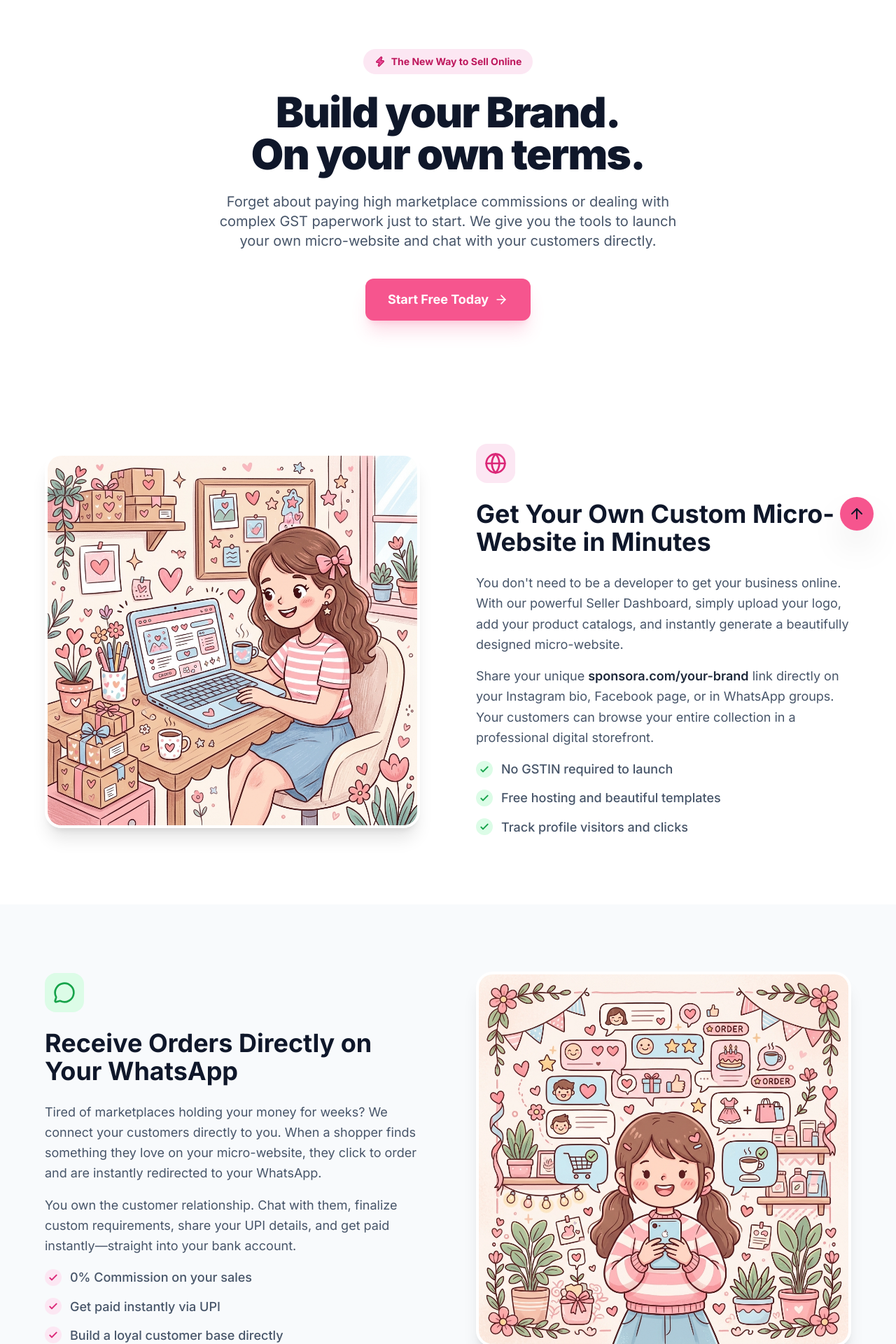
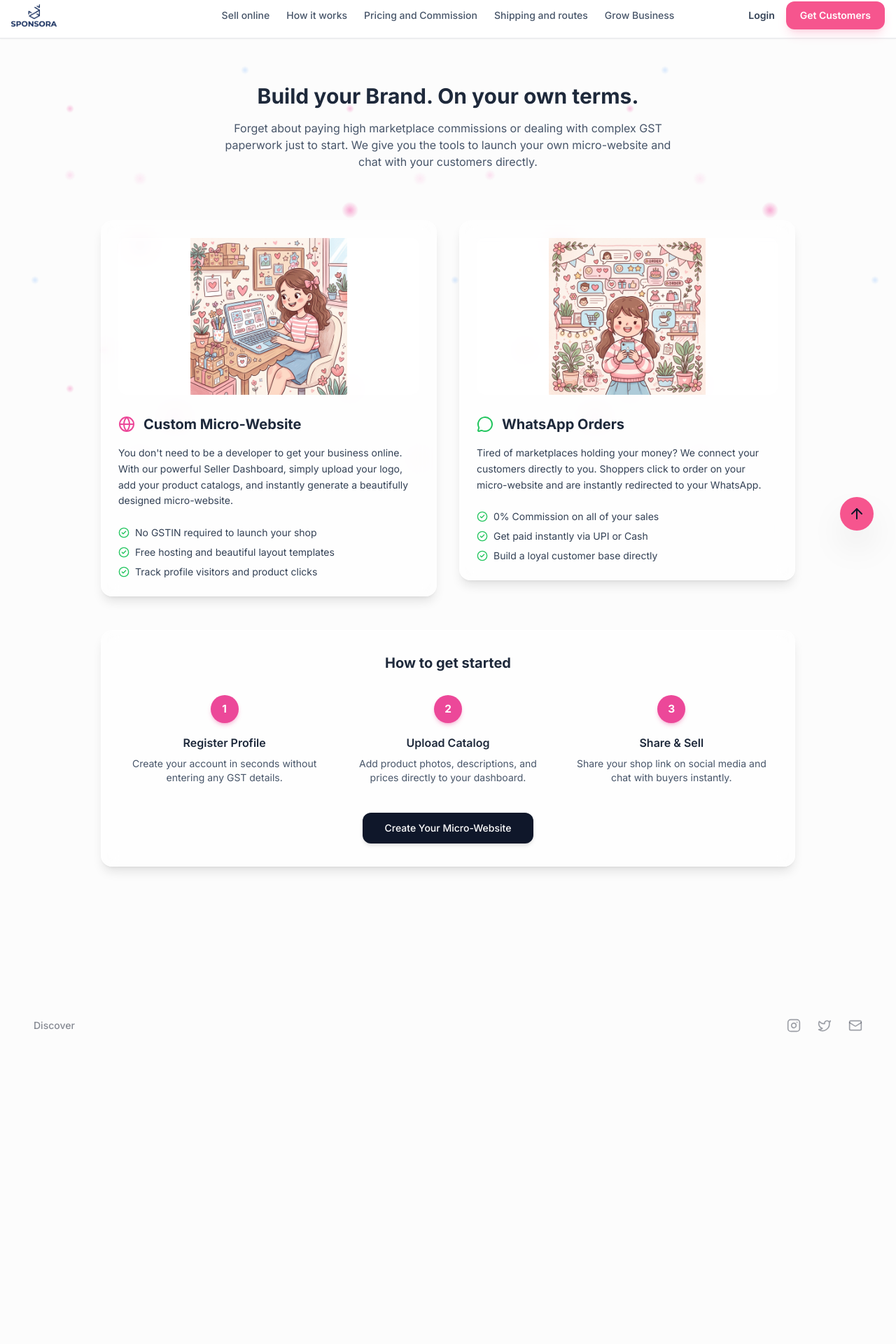
Before and after one commit to Db8067/Sponsora, a Next.js app in the folder main-app/: page /sell-online in a window 1280 px wide. Shown: the part 10-1930 px from the top of the page at 70% size. After the commit the page ends 1517 px from the top, so only its background shows below. Built offline with nearby package versions, Linux system fonts and the light colour scheme.

Commit message:
Refactor sell-online page for mixed grid layout and transparent backgrounds

```diff
--- a/main-app/app/sell-online/page.tsx
+++ b/main-app/app/sell-online/page.tsx
@@ -1,162 +1,121 @@
 import React from 'react';
 import Link from 'next/link';
-import { ArrowRight, Globe, MessageCircle, Store, Zap } from 'lucide-react';
+import { CheckCircle2, Globe, MessageCircle } from 'lucide-react';
+import SellerNavbar from '@/components/SellerNavbar';
 
 export default function SellOnlinePage() {
   return (
-    <div className="flex flex-col min-h-screen bg-white dark:bg-slate-900">
+    <div className="flex flex-col min-h-screen bg-transparent">
+
+      {/* Navbar imported from the root layout */}
+      <SellerNavbar />
 
       {/* Hero Section */}
-      <section className="relative py-20 px-4 overflow-hidden">
-        <div className="absolute top-0 inset-x-0 h-[300px] bg-gradient-to-b from-pink-50 to-white dark:from-slate-800 dark:to-slate-900 -z-10"></div>
-        <div className="container mx-auto max-w-5xl text-center">
-          <div className="inline-flex items-center gap-2 bg-pink-100 text-pink-700 dark:bg-pink-900/30 dark:text-pink-300 px-4 py-2 rounded-full font-bold text-sm mb-6">
-            <Zap className="w-4 h-4 fill-pink-500" />
-            The New Way to Sell Online
+      <section className="py-12 px-4 text-center max-w-4xl mx-auto mt-4">
+        <h1 className="text-2xl md:text-3xl font-bold text-slate-800 dark:text-white mb-4">
+          Build your Brand. On your own terms.
+        </h1>
+        <p className="text-sm md:text-base text-slate-600 dark:text-slate-300 max-w-2xl mx-auto leading-relaxed">
+          Forget about paying high marketplace commissions or dealing with complex GST paperwork just to start. We give you the tools to launch your own micro-website and chat with your customers directly.
+        </p>
+      </section>
+
+      {/* Mixed Content Section */}
+      <section className="py-6 px-4 max-w-5xl mx-auto w-full">
+        {/* Grid layout with fixed sizes for readability */}
+        <div className="grid grid-cols-1 md:grid-cols-2 gap-8 items-start">
+
+          {/* Card 1 */}
+          <div className="flex flex-col gap-4 bg-white/60 dark:bg-slate-800/60 p-6 rounded-2xl backdrop-blur-md border border-white/40 dark:border-white/10 shadow-lg">
+            <img
+              src="/images/sell_online_1.png"
+              className="w-full h-auto rounded-xl object-contain max-h-56 bg-white/50 dark:bg-slate-900/50"
+              alt="Micro-website"
+            />
+            <div className="flex items-center gap-3 mt-3">
+              <Globe className="w-6 h-6 text-pink-500" />
+              <h2 className="text-lg md:text-xl font-bold text-slate-800 dark:text-white">Custom Micro-Website</h2>
+            </div>
+            <p className="text-sm text-slate-700 dark:text-slate-300 leading-relaxed">
+              You don't need to be a developer to get your business online. With our powerful Seller Dashboard, simply upload your logo, add your product catalogs, and instantly generate a beautifully designed micro-website.
+            </p>
+            <ul className="text-sm space-y-2 mt-2">
+              <li className="flex items-center gap-2 text-slate-700 dark:text-slate-300">
+                <CheckCircle2 className="w-4 h-4 text-green-500 flex-shrink-0" />
+                <span>No GSTIN required to launch your shop</span>
+              </li>
+              <li className="flex items-center gap-2 text-slate-700 dark:text-slate-300">
+                <CheckCircle2 className="w-4 h-4 text-green-500 flex-shrink-0" />
+                <span>Free hosting and beautiful layout templates</span>
+              </li>
+              <li className="flex items-center gap-2 text-slate-700 dark:text-slate-300">
+                <CheckCircle2 className="w-4 h-4 text-green-500 flex-shrink-0" />
+                <span>Track profile visitors and product clicks</span>
+              </li>
+            </ul>
           </div>
-          <h1 className="text-4xl md:text-6xl font-black text-slate-900 dark:text-white leading-tight mb-6 tracking-tight">
-            Build your Brand.<br className="hidden sm:block"/> On your own terms.
-          </h1>
-          <p className="text-lg md:text-xl text-slate-600 dark:text-slate-300 max-w-2xl mx-auto mb-10 leading-relaxed">
-            Forget about paying high marketplace commissions or dealing with complex GST paperwork just to start. We give you the tools to launch your own micro-website and chat with your customers directly.
-          </p>
-          <div className="flex flex-col sm:flex-row items-center justify-center gap-4">
-            <Link href="/seller/register" className="w-full sm:w-auto bg-primary hover:bg-primary-dark text-white px-8 py-4 rounded-xl font-bold text-lg shadow-xl shadow-primary/20 hover:scale-105 transition-all flex items-center justify-center gap-2">
-              Start Free Today
-              <ArrowRight className="w-5 h-5" />
-            </Link>
+
+          {/* Card 2 */}
+          <div className="flex flex-col gap-4 bg-white/60 dark:bg-slate-800/60 p-6 rounded-2xl backdrop-blur-md border border-white/40 dark:border-white/10 shadow-lg">
+            <img
+              src="/images/sell_online_2.png"
+              className="w-full h-auto rounded-xl object-contain max-h-56 bg-white/50 dark:bg-slate-900/50"
+              alt="WhatsApp Orders"
+            />
+            <div className="flex items-center gap-3 mt-3">
+              <MessageCircle className="w-6 h-6 text-green-500" />
+              <h2 className="text-lg md:text-xl font-bold text-slate-800 dark:text-white">WhatsApp Orders</h2>
+            </div>
+            <p className="text-sm text-slate-700 dark:text-slate-300 leading-relaxed">
+              Tired of marketplaces holding your money? We connect your customers directly to you. Shoppers click to order on your micro-website and are instantly redirected to your WhatsApp.
+            </p>
+            <ul className="text-sm space-y-2 mt-2">
+              <li className="flex items-center gap-2 text-slate-700 dark:text-slate-300">
+                <CheckCircle2 className="w-4 h-4 text-green-500 flex-shrink-0" />
+                <span>0% Commission on all of your sales</span>
+              </li>
+              <li className="flex items-center gap-2 text-slate-700 dark:text-slate-300">
+                <CheckCircle2 className="w-4 h-4 text-green-500 flex-shrink-0" />
+                <span>Get paid instantly via UPI or Cash</span>
+              </li>
+              <li className="flex items-center gap-2 text-slate-700 dark:text-slate-300">
+                <CheckCircle2 className="w-4 h-4 text-green-500 flex-shrink-0" />
+                <span>Build a loyal customer base directly</span>
+              </li>
+            </ul>
+          </div>
+
+        </div>
+
+        {/* Steps / Process */}
+        <div className="mt-12 mb-16 bg-white/60 dark:bg-slate-800/60 p-8 rounded-2xl backdrop-blur-md border border-white/40 dark:border-white/10 shadow-lg">
+          <h2 className="text-xl font-bold text-slate-800 dark:text-white mb-8 text-center">How to get started</h2>
+
+          <div className="grid grid-cols-1 sm:grid-cols-3 gap-8 text-center">
+            <div className="flex flex-col items-center">
+              <div className="w-10 h-10 bg-pink-500 text-white shadow-md shadow-pink-500/30 rounded-full flex items-center justify-center font-bold mx-auto mb-4">1</div>
+              <h3 className="font-semibold text-slate-800 dark:text-white text-sm md:text-base">Register Profile</h3>
+              <p className="text-xs md:text-sm text-slate-600 dark:text-slate-400 mt-2 px-2">Create your account in seconds without entering any GST details.</p>
+            </div>
+            <div className="flex flex-col items-center">
+              <div className="w-10 h-10 bg-pink-500 text-white shadow-md shadow-pink-500/30 rounded-full flex items-center justify-center font-bold mx-auto mb-4">2</div>
+              <h3 className="font-semibold text-slate-800 dark:text-white text-sm md:text-base">Upload Catalog</h3>
+              <p className="text-xs md:text-sm text-slate-600 dark:text-slate-400 mt-2 px-2">Add product photos, descriptions, and prices directly to your dashboard.</p>
+            </div>
+            <div className="flex flex-col items-center">
+              <div className="w-10 h-10 bg-pink-500 text-white shadow-md shadow-pink-500/30 rounded-full flex items-center justify-center font-bold mx-auto mb-4">3</div>
+              <h3 className="font-semibold text-slate-800 dark:text-white text-sm md:text-base">Share & Sell</h3>
+              <p className="text-xs md:text-sm text-slate-600 dark:text-slate-400 mt-2 px-2">Share your shop link on social media and chat with buyers instantly.</p>
+            </div>
+          </div>
+
+          <div className="mt-10 text-center">
+              <Link href="/seller/register" className="inline-block bg-slate-900 dark:bg-white text-white dark:text-slate-900 px-8 py-3 rounded-xl font-medium text-sm shadow-md hover:opacity-90 transition-opacity">
+                Create Your Micro-Website
+              </Link>
           </div>
         </div>
-      </section>
 
-      {/* Feature 1: Micro-website */}
-      <section className="py-16 md:py-24 px-4 bg-white dark:bg-slate-900">
-        <div className="container mx-auto max-w-6xl">
-          <div className="flex flex-col md:flex-row items-center gap-12 md:gap-20">
-            {/* Image */}
-            <div className="flex-1 w-full order-2 md:order-1 relative">
-              <div className="absolute inset-0 bg-blue-100 dark:bg-blue-900/20 rounded-3xl transform rotate-3 scale-105 -z-10"></div>
-              <img
-                src="/images/sell_online_1.png"
-                alt="Manage your micro-website"
-                className="w-full h-auto rounded-3xl shadow-xl object-cover border-4 border-white dark:border-slate-800"
-              />
-            </div>
-
-            {/* Content */}
-            <div className="flex-1 order-1 md:order-2">
-              <div className="w-14 h-14 bg-pink-100 text-pink-600 rounded-2xl flex items-center justify-center mb-6">
-                <Globe className="w-8 h-8" />
-              </div>
-              <h2 className="text-3xl md:text-4xl font-bold text-slate-900 dark:text-white mb-6 leading-tight">
-                Get Your Own Custom Micro-Website in Minutes
-              </h2>
-              <div className="space-y-4 text-slate-600 dark:text-slate-300 text-lg leading-relaxed">
-                <p>
-                  You don't need to be a developer to get your business online. With our powerful Seller Dashboard, simply upload your logo, add your product catalogs, and instantly generate a beautifully designed micro-website.
-                </p>
-                <p>
-                  Share your unique <span className="font-semibold text-slate-800 dark:text-slate-200">sponsora.com/your-brand</span> link directly on your Instagram bio, Facebook page, or in WhatsApp groups. Your customers can browse your entire collection in a professional digital storefront.
-                </p>
-                <ul className="space-y-3 mt-6">
-                  <li className="flex items-center gap-3">
-                    <div className="w-6 h-6 rounded-full bg-green-100 text-green-600 flex items-center justify-center shrink-0">
-                      <svg className="w-4 h-4" fill="none" viewBox="0 0 24 24" stroke="currentColor"><path strokeLinecap="round" strokeLinejoin="round" strokeWidth="3" d="M5 13l4 4L19 7"></path></svg>
-                    </div>
-                    <span className="font-medium">No GSTIN required to launch</span>
-                  </li>
-                  <li className="flex items-center gap-3">
-                    <div className="w-6 h-6 rounded-full bg-green-100 text-green-600 flex items-center justify-center shrink-0">
-                      <svg className="w-4 h-4" fill="none" viewBox="0 0 24 24" stroke="currentColor"><path strokeLinecap="round" strokeLinejoin="round" strokeWidth="3" d="M5 13l4 4L19 7"></path></svg>
-                    </div>
-                    <span className="font-medium">Free hosting and beautiful templates</span>
-                  </li>
-                  <li className="flex items-center gap-3">
-                    <div className="w-6 h-6 rounded-full bg-green-100 text-green-600 flex items-center justify-center shrink-0">
-                      <svg className="w-4 h-4" fill="none" viewBox="0 0 24 24" stroke="currentColor"><path strokeLinecap="round" strokeLinejoin="round" strokeWidth="3" d="M5 13l4 4L19 7"></path></svg>
-                    </div>
-                    <span className="font-medium">Track profile visitors and clicks</span>
-                  </li>
-                </ul>
-              </div>
-            </div>
-          </div>
-        </div>
-      </section>
-
-      {/* Feature 2: WhatsApp Orders */}
-      <section className="py-16 md:py-24 px-4 bg-slate-50 dark:bg-slate-800/30">
-        <div className="container mx-auto max-w-6xl">
-          <div className="flex flex-col md:flex-row items-center gap-12 md:gap-20">
-            {/* Content */}
-            <div className="flex-1">
-              <div className="w-14 h-14 bg-green-100 text-green-600 rounded-2xl flex items-center justify-center mb-6">
-                <MessageCircle className="w-8 h-8" />
-              </div>
-              <h2 className="text-3xl md:text-4xl font-bold text-slate-900 dark:text-white mb-6 leading-tight">
-                Receive Orders Directly on Your WhatsApp
-              </h2>
-              <div className="space-y-4 text-slate-600 dark:text-slate-300 text-lg leading-relaxed">
-                <p>
-                  Tired of marketplaces holding your money for weeks? We connect your customers directly to you. When a shopper finds something they love on your micro-website, they click to order and are instantly redirected to your WhatsApp.
-                </p>
-                <p>
-                  You own the customer relationship. Chat with them, finalize custom requirements, share your UPI details, and get paid instantly—straight into your bank account.
-                </p>
-                <ul className="space-y-3 mt-6">
-                  <li className="flex items-center gap-3">
-                    <div className="w-6 h-6 rounded-full bg-pink-100 text-pink-600 flex items-center justify-center shrink-0">
-                      <svg className="w-4 h-4" fill="none" viewBox="0 0 24 24" stroke="currentColor"><path strokeLinecap="round" strokeLinejoin="round" strokeWidth="3" d="M5 13l4 4L19 7"></path></svg>
-                    </div>
-                    <span className="font-medium">0% Commission on your sales</span>
-                  </li>
-                  <li className="flex items-center gap-3">
-                    <div className="w-6 h-6 rounded-full bg-pink-100 text-pink-600 flex items-center justify-center shrink-0">
-                      <svg className="w-4 h-4" fill="none" viewBox="0 0 24 24" stroke="currentColor"><path strokeLinecap="round" strokeLinejoin="round" strokeWidth="3" d="M5 13l4 4L19 7"></path></svg>
-                    </div>
-                    <span className="font-medium">Get paid instantly via UPI</span>
-                  </li>
-                  <li className="flex items-center gap-3">
-                    <div className="w-6 h-6 rounded-full bg-pink-100 text-pink-600 flex items-center justify-center shrink-0">
-                      <svg className="w-4 h-4" fill="none" viewBox="0 0 24 24" stroke="currentColor"><path strokeLinecap="round" strokeLinejoin="round" strokeWidth="3" d="M5 13l4 4L19 7"></path></svg>
-                    </div>
-                    <span className="font-medium">Build a loyal customer base directly</span>
-                  </li>
-                </ul>
-              </div>
-            </div>
-
-            {/* Image */}
-            <div className="flex-1 w-full relative">
-              <div className="absolute inset-0 bg-green-100 dark:bg-green-900/20 rounded-3xl transform -rotate-3 scale-105 -z-10"></div>
-              <img
-                src="/images/sell_online_2.png"
-                alt="WhatsApp Orders"
-                className="w-full h-auto rounded-3xl shadow-xl object-cover border-4 border-white dark:border-slate-800"
-              />
-            </div>
-          </div>
-        </div>
-      </section>
-
-      {/* CTA Section */}
-      <section className="py-20 px-4 text-center">
-        <div className="container mx-auto max-w-3xl">
-          <div className="w-16 h-16 bg-blue-100 text-blue-600 rounded-full flex items-center justify-center mx-auto mb-6">
-            <Store className="w-8 h-8" />
-          </div>
-          <h2 className="text-3xl md:text-5xl font-bold text-slate-900 dark:text-white mb-6">
-            Ready to get more customers?
-          </h2>
-          <p className="text-lg text-slate-600 dark:text-slate-400 mb-10 max-w-xl mx-auto">
-            Join hundreds of other small businesses who are building their brands and growing their sales on Sponsora.
-          </p>
-          <Link href="/seller/register">
-            <button className="bg-primary hover:bg-primary-dark text-white px-10 py-4 rounded-xl font-bold text-xl shadow-xl shadow-primary/30 hover:scale-105 transition-all">
-              Create Your Micro-Website Now
-            </button>
-          </Link>
-        </div>
       </section>
     </div>
   );
```
